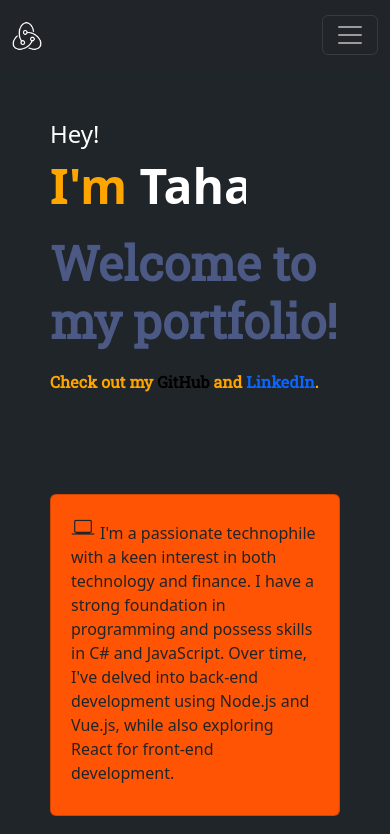
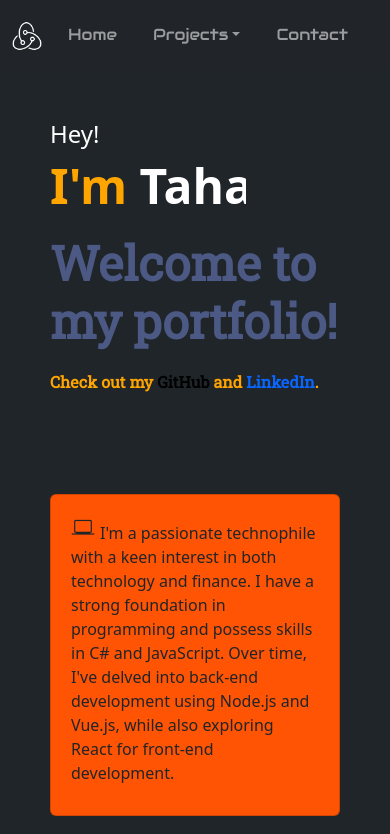
Before and after one commit to Sidepie101/Portfolio, a React (Create React App) app in the folder portfolio/: page / in a window 390 px wide. Shown: the top 834 px of the page. Built offline with nearby package versions, Linux system fonts and the light colour scheme; a small style sheet from the web is missing; a web font is replaced by a local one.

Commit message:
Style update for the header
When the width of the screen is small, the navbar header collapses sandwich style. It was not necessary and removed it.

```diff
--- a/portfolio/src/components/header/Header.css
+++ b/portfolio/src/components/header/Header.css
@@ -1,10 +1,3 @@
-.navbar-nav li.nav-item:hover .dropdown-menu {
-  opacity: 1;
-  visibility: visible;
-  top: 100% !important;
-  margin-top: 0rem !important;
-}
-
 .navbar-nav li.nav-item .dropdown-menu {
   background-color: rgb(32, 37, 41); /* Replace with your desired color */
   border: none !important;
@@ -60,10 +53,6 @@
   }
 }
 
-.navbar-expand-lg .navbar-collapse {
-  background-color: transparent;
-}
-
 .navbar {
   height: 70px;
   display: flex;
@@ -72,17 +61,27 @@
   background-color: #547da5;
 }
 
+.navbar-collapse {
+  display: flex !important;
+  justify-content: flex-end !important;
+}
+
+
 .navbar-brand img {
   transition: transform 0.3s ease-in-out;
   background-color: transparent;
 }
 
-.navbar-nav {
-  background-color: transparent !important;
+.navbar-brand img:hover {
+  transform: rotate(360deg);
 }
 
-.navbar-brand:hover img {
-  transform: rotate(360deg);
+.navbar-nav {
+  display: flex !important;
+  justify-content: center !important;
+  align-items: center !important;
+  margin-left: auto !important;
+  margin-right: auto !important;
 }
 
 .navbar-nav li.nav-item {
@@ -100,3 +99,9 @@
 .nav-link {
   font-family: 'Audiowide', sans-serif;
 }
+
+@media (max-width: 600px) {
+  .navbar-nav li.nav-item {
+    margin-right: 20px;
+  }
+}
--- a/portfolio/src/components/header/Header.js
+++ b/portfolio/src/components/header/Header.js
@@ -16,16 +16,12 @@ const Header = () => {
 
   return (
     <header>
-      <nav className="navbar navbar-expand-lg navbar-dark bg-dark">
+      <nav className="navbar navbar-expand navbar-dark bg-dark">
         <div className="container-fluid">
           <Link className="navbar-brand ml-auto" to="/">
             <img src={logo} alt="Logo" width="30" height="30" className="navbar-brand-img" />
           </Link>
-          <button className="navbar-toggler" type="button">
-            <span className="navbar-toggler-icon"></span>
-          </button>
-          <div className="collapse navbar-collapse">
-            <ul className="navbar-nav mx-auto">
+          <ul className="navbar-nav ml-auto">
             <li className="nav-item">
               <Link className="nav-link" to="/">
                 Home
@@ -59,7 +55,6 @@ const Header = () => {
             </li>
           </ul>
         </div>
-        </div>
       </nav>
     </header>
   );
```
Lines whose indentation alone changed are shown as unchanged.
